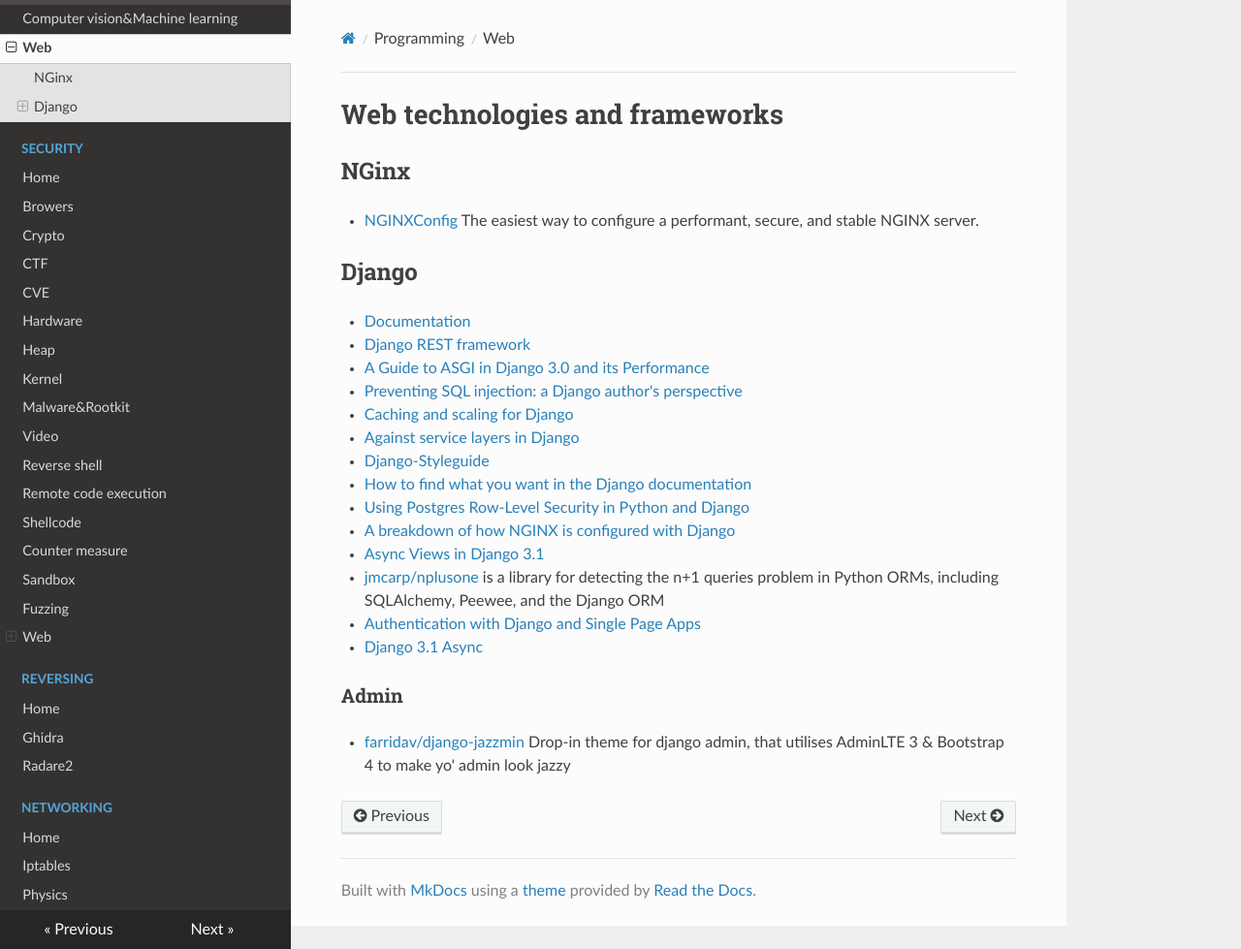
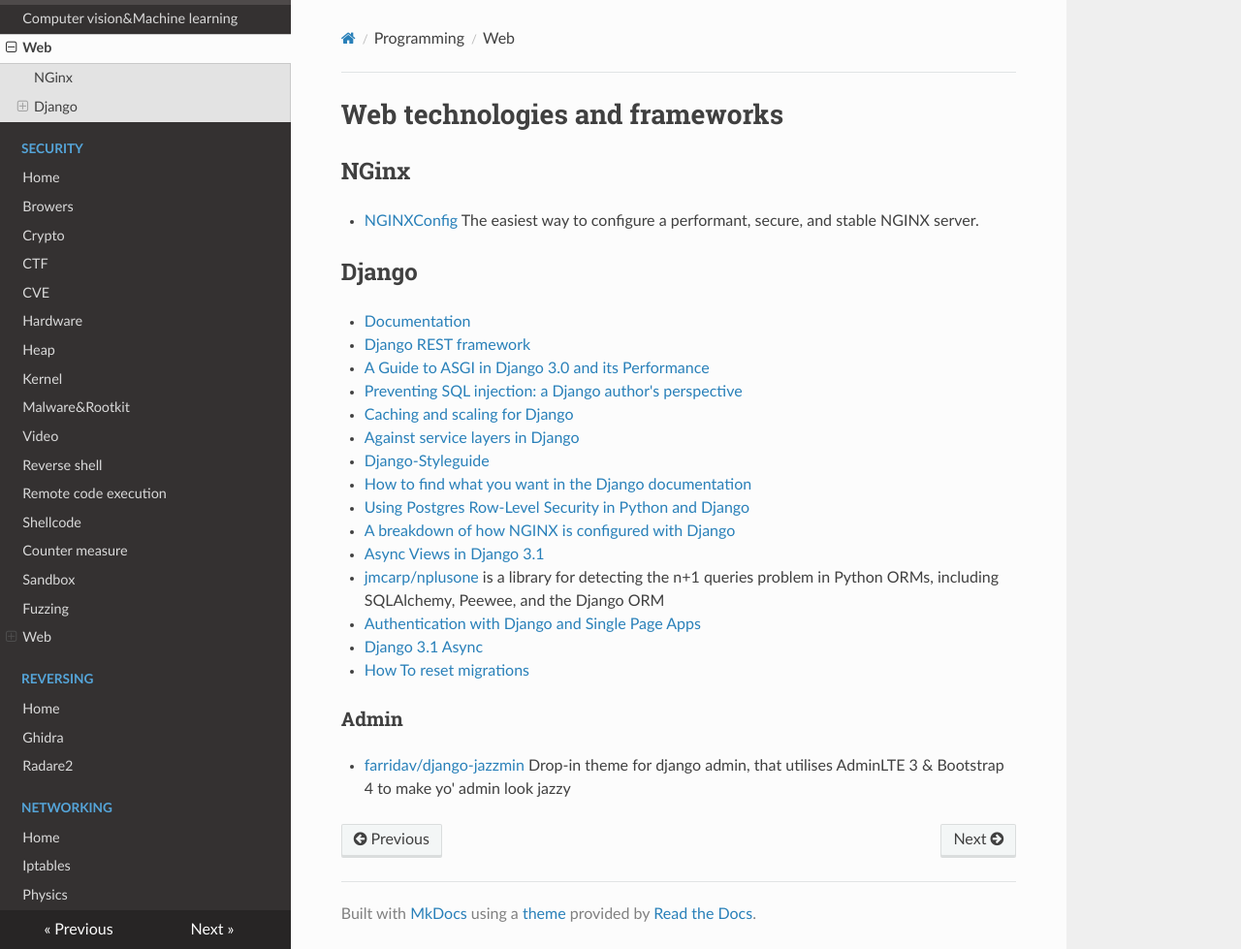
Before and after one commit to gipi/low-level, an MkDocs documentation site: the page built from docs/programming/web.md, in a window 1280 px wide and 979 px high. Shown: the whole window at 97% size. Built offline with MkDocs 1.6.1, drawn with Linux system fonts in a browser that asks for light colours; nearby versions of some CDN libraries; old or Windows-style settings are respelled for this version of MkDocs.

Commit message:
Update web.md

```diff
--- a/docs/programming/web.md
+++ b/docs/programming/web.md
@@ -20,6 +20,7 @@
  - [jmcarp/nplusone](https://github.com/jmcarp/nplusone) is a library for detecting the n+1 queries problem in Python ORMs, including SQLAlchemy, Peewee, and the Django ORM
  - [Authentication with Django and Single Page Apps](https://mikesukmanowsky.com/authentication-with-django-and-spas/)
  - [Django 3.1 Async](https://wersdoerfer.de/blogs/ephes_blog/django-31-async/)
+ - [How To reset migrations](https://simpleisbetterthancomplex.com/tutorial/2016/07/26/how-to-reset-migrations.html)
 
 ### Admin
 
```
